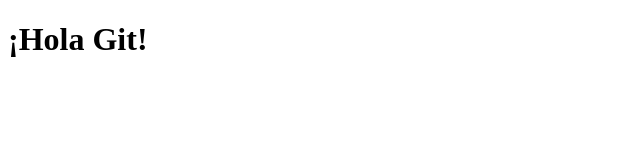
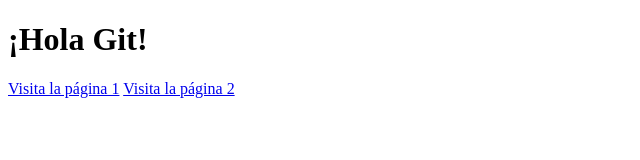
Before and after one commit to cristiandpto23/dia-002, a plain HTML site: page index.html in a window 1280 px wide. Shown: the whole page, without its empty margins (0-640 px from the left). Drawn offline with Linux system fonts and the light colour scheme.

Commit message:
update readme.md index.html

```diff
--- a/index.html
+++ b/index.html
@@ -5,6 +5,8 @@
     </head>
     <body>
         <h1>¡Hola Git!</h1>
+        <a href="./pagina_uno.html">Visita la página 1</a>
+        <a href="./pagina_dos.html">Visita la página 2</a>
         <script src="main.js"></script>
     </body>
 </html>
```
Also changed, not shown: 1 other file.
